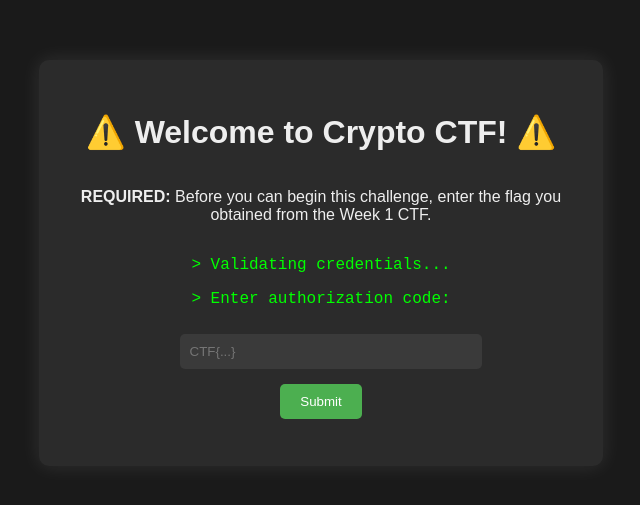
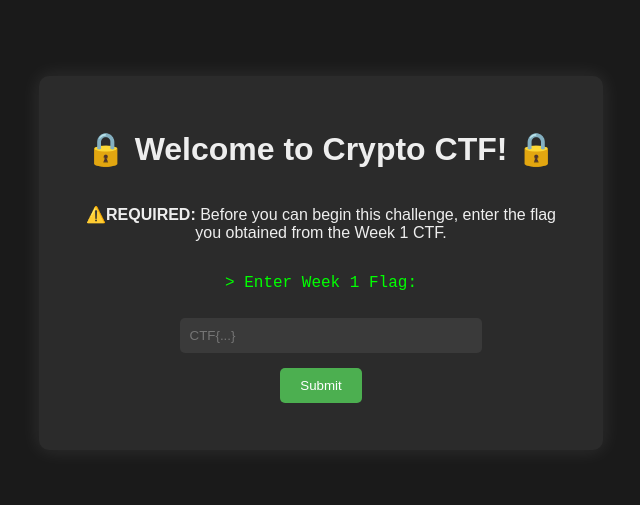
Before and after one commit to AiraIsabel/CTFUpdated, a website: page public/index.html in a window 1280 px wide. Shown: the part 145-650 px from the top of the page, without its empty margins (319-959 px from the left). Drawn offline with Linux system fonts and the light colour scheme.

Commit message:
Update index.html

```diff
--- a/public/index.html
+++ b/public/index.html
@@ -93,12 +93,11 @@
 
 <!-- Entry Gate -->
 <div class="container show" id="entryContainer">
-  <h1>⚠️ Welcome to Crypto CTF! ⚠️</h1>
-  <p><strong>REQUIRED:</strong> Before you can begin this challenge, enter the flag you obtained from the Week 1 CTF.</p>
+  <h1>🔒 Welcome to Crypto CTF! 🔒</h1>
+  <p><strong>⚠️REQUIRED:</strong> Before you can begin this challenge, enter the flag you obtained from the Week 1 CTF.</p>
 
   <div class="terminal-text">
-    <p>> Validating credentials...</p>
-    <p>> Enter authorization code:</p>
+    <p>> Enter Week 1 Flag:</p>
   </div>
 
   <div id="flagEntryForm">
```
